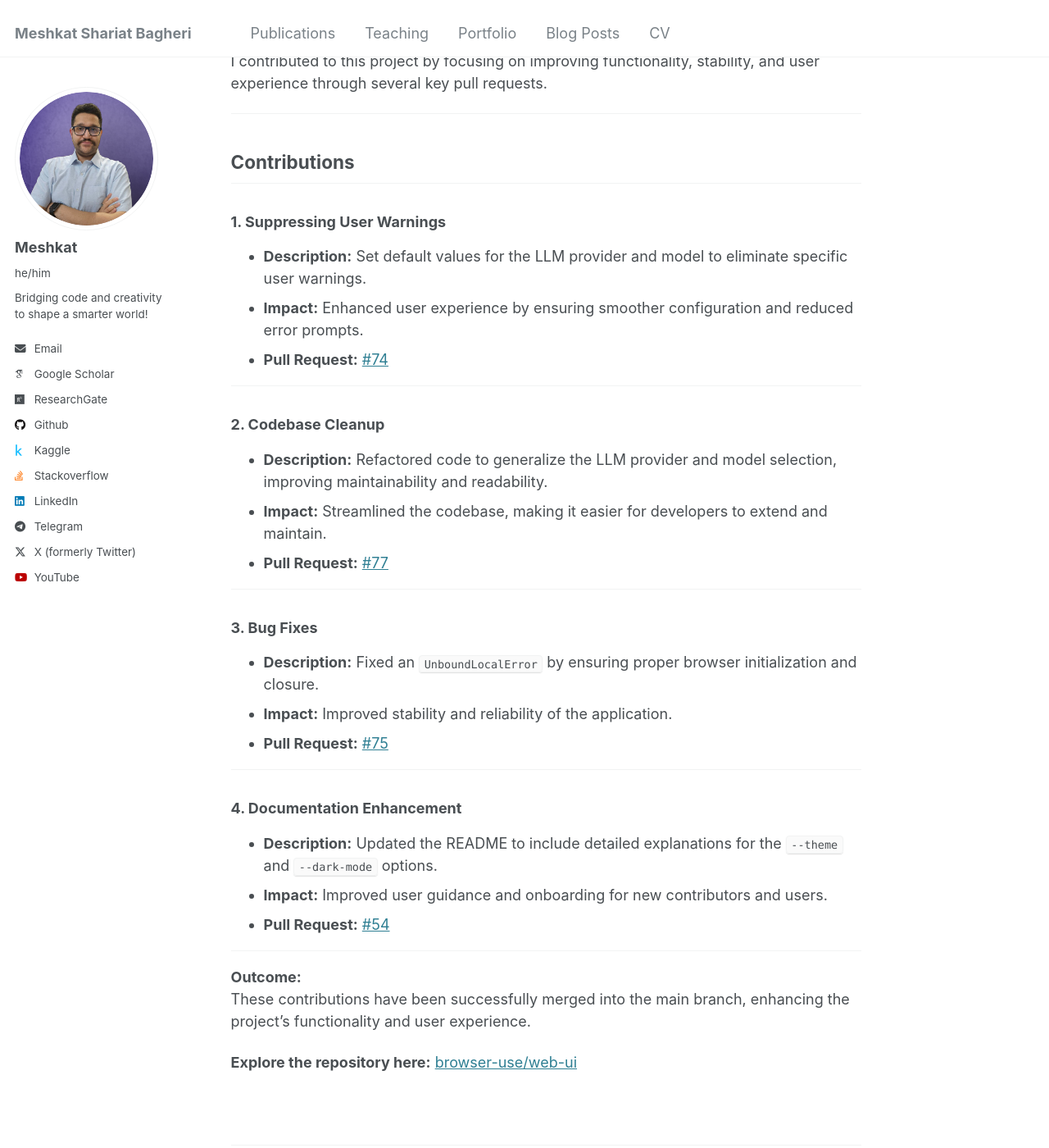
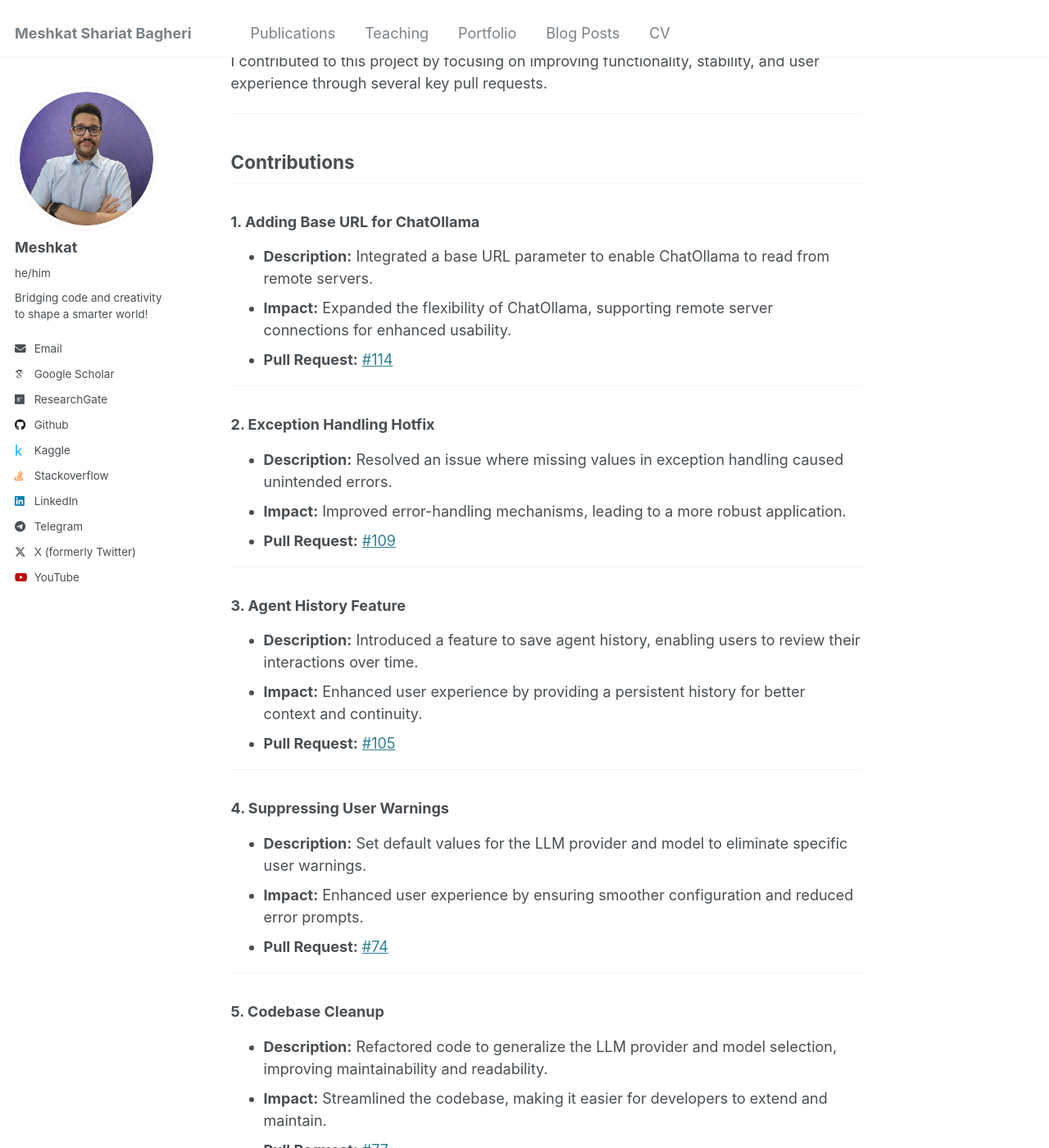
Before and after one commit to MeshkatShB/meshkatshb.github.io, a Jekyll site: the page built from _portfolio/BrowserWebUI.md, in a window 1280 px wide and 1400 px high, scrolled down 354 px. Shown: the whole window at 82% size. Built offline with Jekyll 4.4.1, drawn with Linux system fonts in a browser that asks for light colours; some web fonts are replaced; some of the changed text lies outside the part shown.

Commit message:
feat: updated my contributions to the WebUI open-source project

```diff
--- a/_portfolio/BrowserWebUI.md
+++ b/_portfolio/BrowserWebUI.md
@@ -14,7 +14,31 @@ I contributed to this project by focusing on improving functionality, stability,
 
 ## Contributions
 
-### 1. Suppressing User Warnings
+### 1. Adding Base URL for ChatOllama
+
+- **Description:** Integrated a base URL parameter to enable ChatOllama to read from remote servers.
+- **Impact:** Expanded the flexibility of ChatOllama, supporting remote server connections for enhanced usability.
+- **Pull Request:** [#114](https://github.com/browser-use/web-ui/pull/114)
+
+---
+
+### 2. Exception Handling Hotfix
+
+- **Description:** Resolved an issue where missing values in exception handling caused unintended errors.
+- **Impact:** Improved error-handling mechanisms, leading to a more robust application.
+- **Pull Request:** [#109](https://github.com/browser-use/web-ui/pull/109)
+
+---
+
+### 3. Agent History Feature
+
+- **Description:** Introduced a feature to save agent history, enabling users to review their interactions over time.
+- **Impact:** Enhanced user experience by providing a persistent history for better context and continuity.
+- **Pull Request:** [#105](https://github.com/browser-use/web-ui/pull/105)
+
+---
+
+### 4. Suppressing User Warnings
 
 - **Description:** Set default values for the LLM provider and model to eliminate specific user warnings.
 - **Impact:** Enhanced user experience by ensuring smoother configuration and reduced error prompts.
@@ -22,7 +46,7 @@ I contributed to this project by focusing on improving functionality, stability,
 
 ---
 
-### 2. Codebase Cleanup
+### 5. Codebase Cleanup
 
 - **Description:** Refactored code to generalize the LLM provider and model selection, improving maintainability and readability.
 - **Impact:** Streamlined the codebase, making it easier for developers to extend and maintain.
@@ -30,7 +54,7 @@ I contributed to this project by focusing on improving functionality, stability,
 
 ---
 
-### 3. Bug Fixes
+### 6. Browser Initialization Bug Fix
 
 - **Description:** Fixed an `UnboundLocalError` by ensuring proper browser initialization and closure.
 - **Impact:** Improved stability and reliability of the application.
```
Also changed, not shown: other parts of _portfolio/BrowserWebUI.md (+3 -3 lines).
